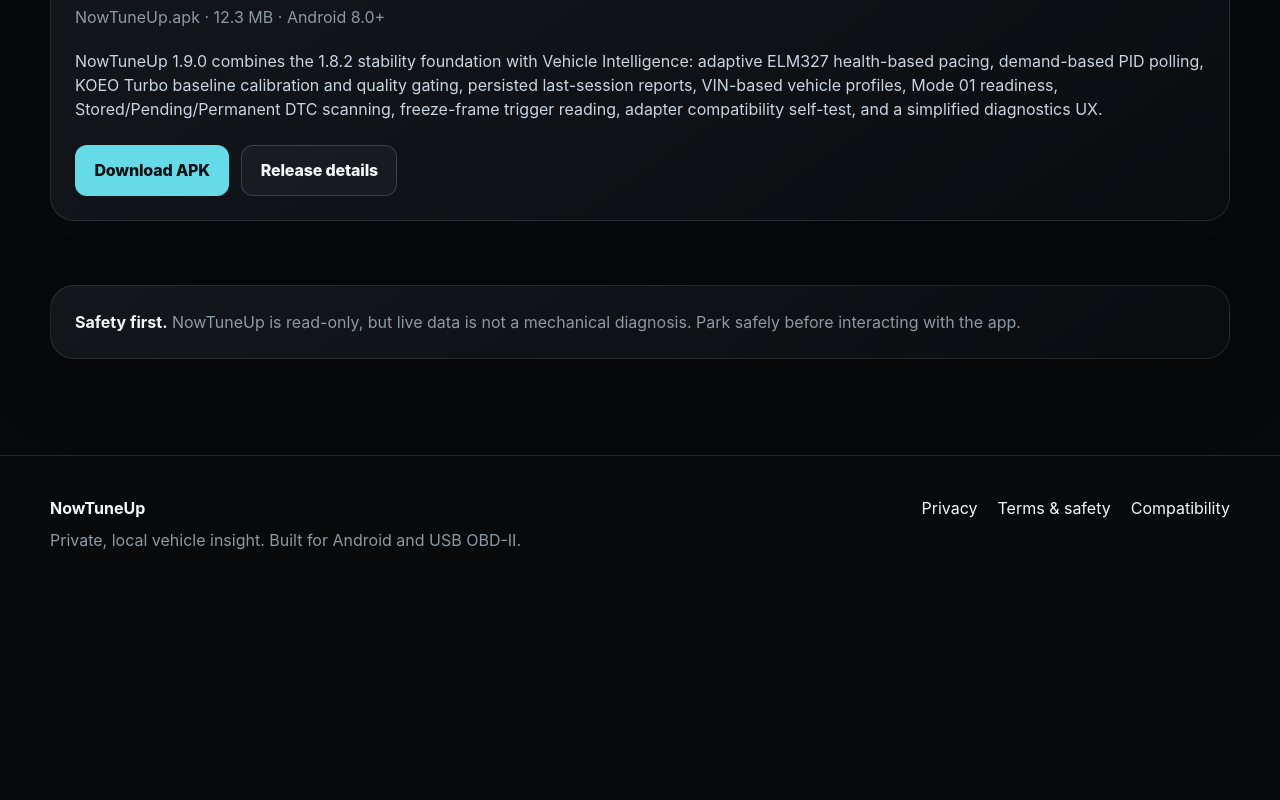
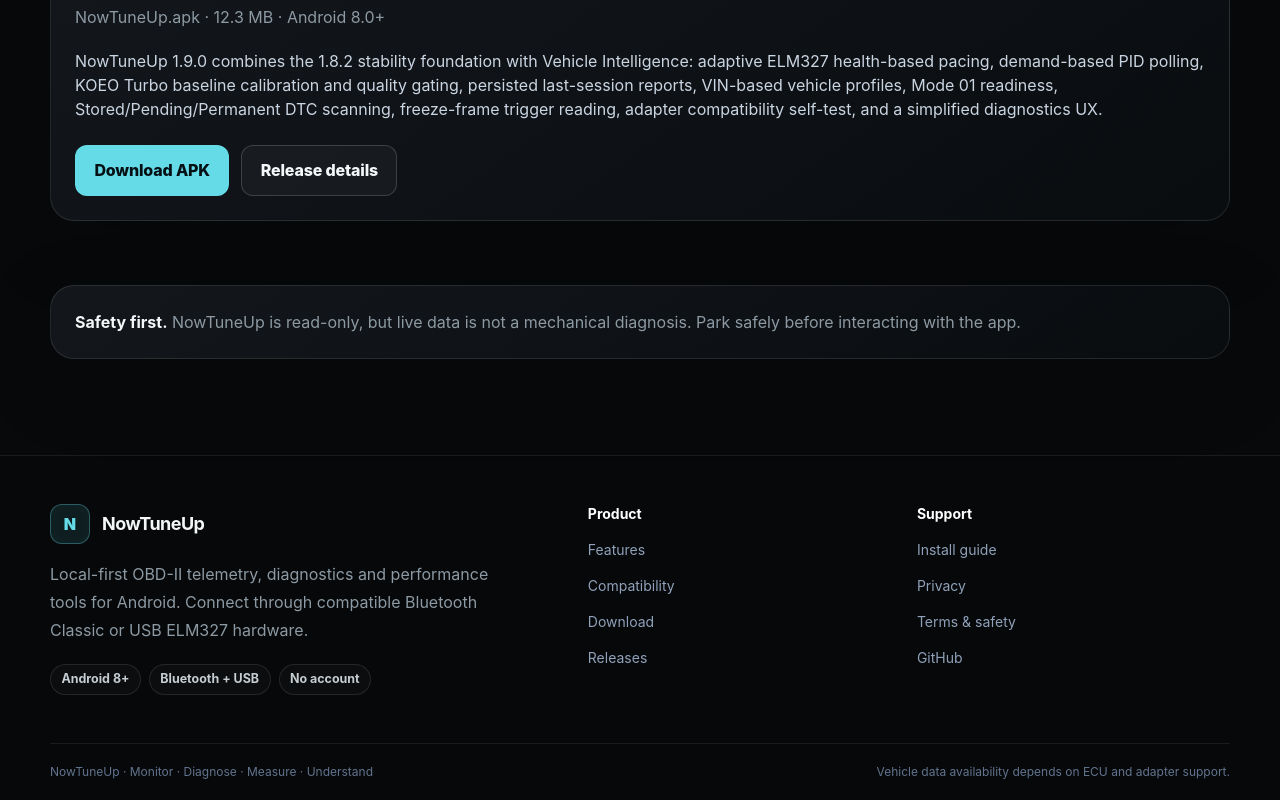
Before and after one commit to kzabCde/NowTuneUp-Smart-OBD-Vehicle-Monitor, a Next.js app in the folder web/: page / in a window 1280 px wide. Shown: the part 1462-2262 px from the top of the page. Before the commit the page ends 2054 px from the top, so only its background shows below. Built offline with nearby package versions, Linux system fonts and the light colour scheme; no server answers.

Commit message:
Redesign website footer

```diff
--- a/web/components/layout/Footer.tsx
+++ b/web/components/layout/Footer.tsx
@@ -1 +1,46 @@
-import Link from "next/link";export function Footer(){return <footer className="mt-24 border-t border-slate-800"><div className="shell grid py-10 md:grid-cols-2"><div><b>NowTuneUp</b><p className="muted mt-2">Private, local vehicle insight. Built for Android and USB OBD-II.</p></div><nav className="flex flex-wrap gap-5 md:justify-end" aria-label="Footer"><Link href="/privacy">Privacy</Link><Link href="/terms">Terms & safety</Link><Link href="/supported-devices">Compatibility</Link></nav></div></footer>}
+import Link from "next/link";
+
+const product = [["Features", "/features"], ["Compatibility", "/supported-devices"], ["Download", "/download"], ["Releases", "/releases"]];
+const support = [["Install guide", "/install-guide"], ["Privacy", "/privacy"], ["Terms & safety", "/terms"]];
+
+export function Footer() {
+  return (
+    <footer className="mt-24 border-t border-white/8 bg-black/10">
+      <div className="shell grid gap-10 py-12 md:grid-cols-[1.25fr_.75fr_.75fr]">
+        <div>
+          <div className="flex items-center gap-3">
+            <span className="logo-mark" aria-hidden="true">N</span>
+            <strong className="text-lg tracking-[-0.03em]">NowTuneUp</strong>
+          </div>
+          <p className="muted mt-4 max-w-md leading-7">
+            Local-first OBD-II telemetry, diagnostics and performance tools for Android. Connect through compatible Bluetooth Classic or USB ELM327 hardware.
+          </p>
+          <div className="mt-5 flex flex-wrap gap-2">
+            <span className="chip">Android 8+</span>
+            <span className="chip">Bluetooth + USB</span>
+            <span className="chip">No account</span>
+          </div>
+        </div>
+
+        <nav aria-label="Product links">
+          <p className="text-sm font-bold text-white">Product</p>
+          <div className="mt-4 grid gap-3 text-sm text-slate-400">
+            {product.map(([label, href]) => <Link key={href} href={href} className="hover:text-white">{label}</Link>)}
+          </div>
+        </nav>
+
+        <nav aria-label="Support links">
+          <p className="text-sm font-bold text-white">Support</p>
+          <div className="mt-4 grid gap-3 text-sm text-slate-400">
+            {support.map(([label, href]) => <Link key={href} href={href} className="hover:text-white">{label}</Link>)}
+            <Link href="https://github.com/kzabCde/NowTuneUp-Smart-OBD-Vehicle-Monitor" target="_blank" rel="noreferrer" className="hover:text-white">GitHub</Link>
+          </div>
+        </nav>
+      </div>
+      <div className="shell flex flex-wrap justify-between gap-3 border-t border-white/8 py-5 text-xs text-slate-500">
+        <span>NowTuneUp · Monitor · Diagnose · Measure · Understand</span>
+        <span>Vehicle data availability depends on ECU and adapter support.</span>
+      </div>
+    </footer>
+  );
+}
```
